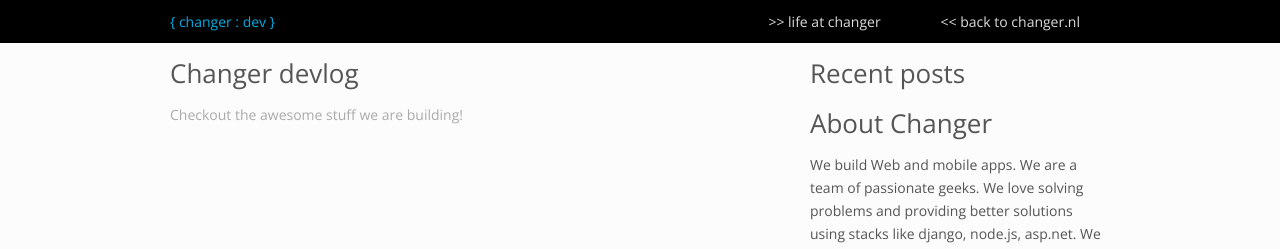
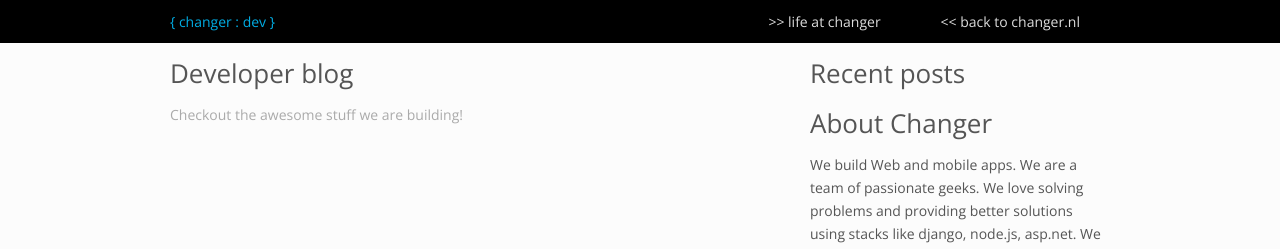
Before and after one commit to maddy9859/devlog, a Jekyll site: the page built from index.html, in a window 1280 px wide. Shown: the top 249 px of the page. Built offline with Jekyll 4.4.1, drawn with Linux system fonts in a browser that asks for light colours; Markdown is read by kramdown in place of the engine named in the settings.

Commit message:
text edits

```diff
--- a/index.html
+++ b/index.html
@@ -7,7 +7,7 @@
 ---
 
 <div class="blog-description">
-  <h2>Changer devlog</h2>
+  <h2>Developer blog</h2>
   <p>Checkout the awesome stuff we are building!</p>
 </div>
 
```
